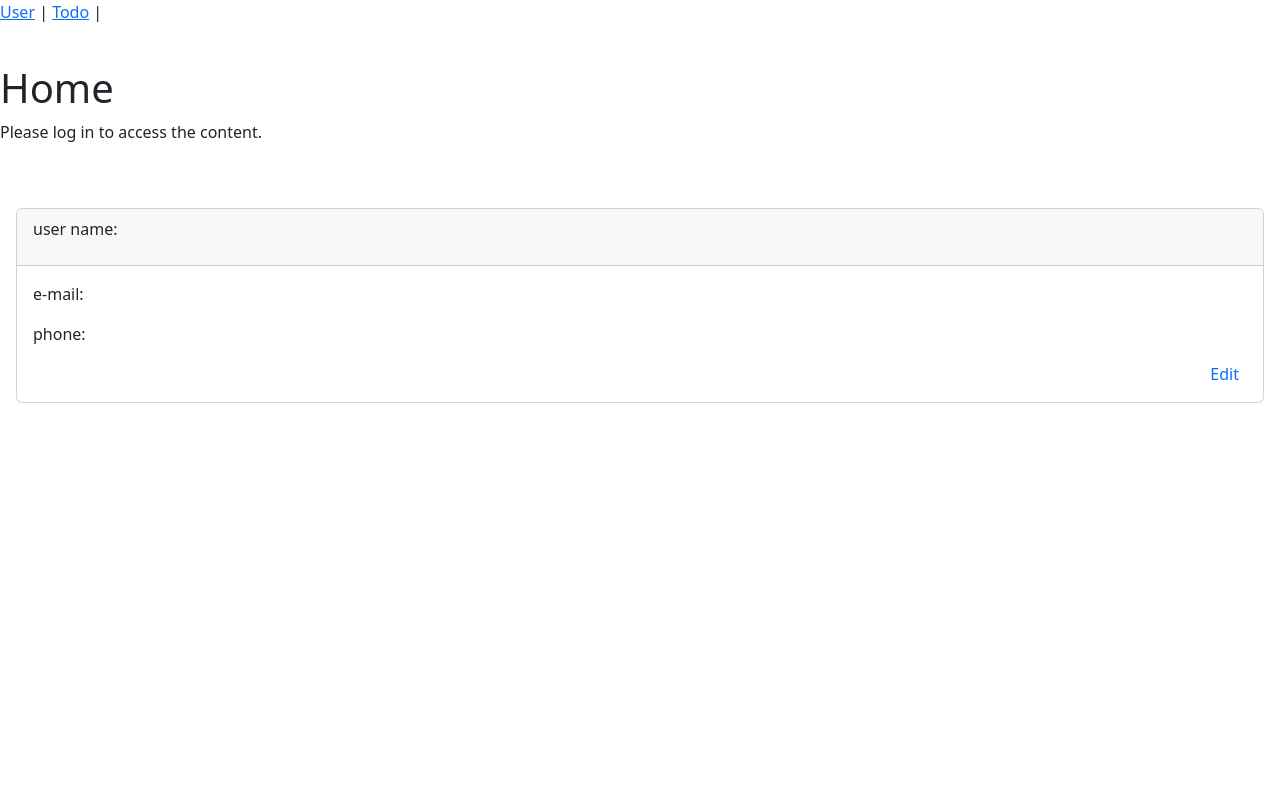
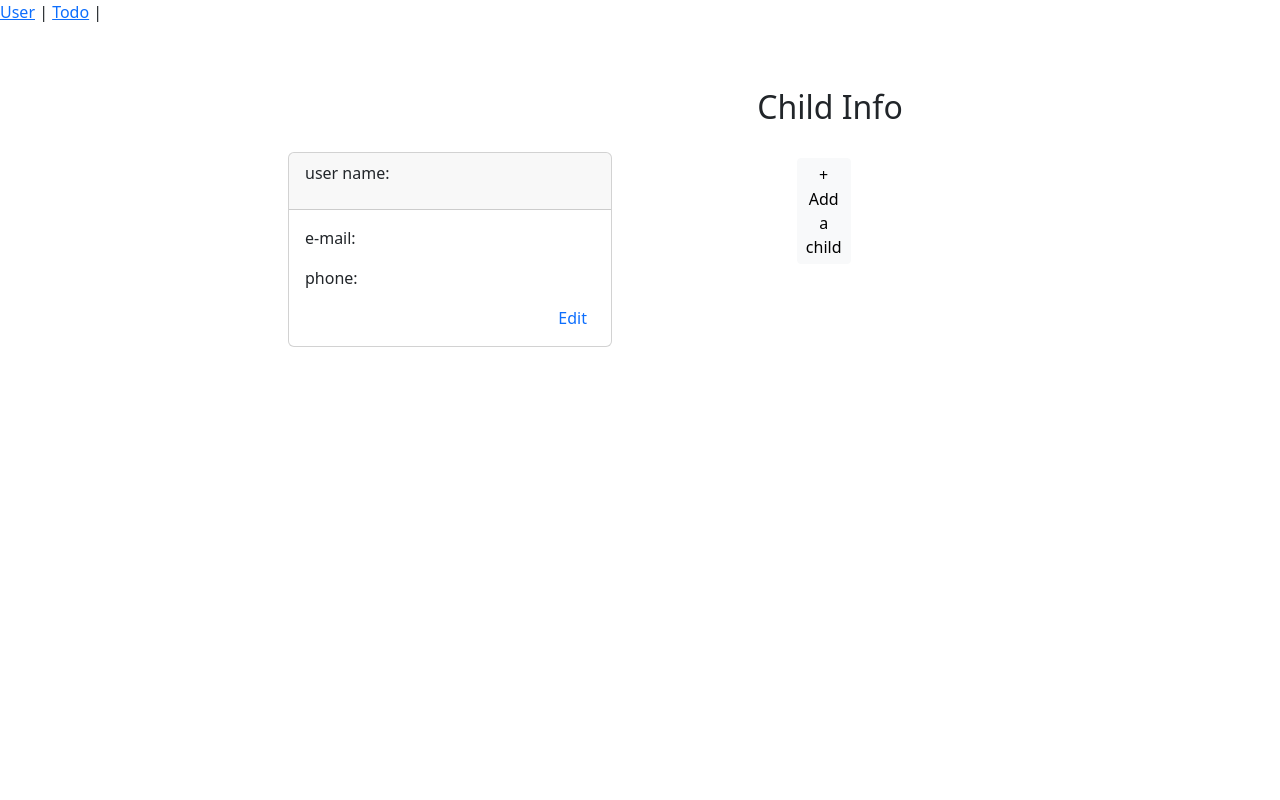
Before and after one commit to bisoukeiko/holbertonschool-portfolio, a React (Vite) app in the folder client/: page / in a window 1280 px wide. Shown: the top 800 px of the page. Built offline with nearby package versions, Linux system fonts and the light colour scheme.

Commit message:
fix code: modify layout

```diff
--- a/client/src/Components/Home.jsx
+++ b/client/src/Components/Home.jsx
@@ -1,23 +1,27 @@
 import { Link } from 'react-router-dom';
 import { useUser } from './UserContext';
-import User from "./User";
-import Child from "./Child";
-import Todo from "./Todo";
+import User from './User';
+import Child from './Child';
+import Party from './Party';
+import Todo from './Todo';
 
 function Home() {
   const { userId } = useUser();
 
   return (
-    <div>
-      <h1>Home</h1>
-      {userId ? (
-        <p>Welcome, user with ID: {userId}</p>
-      ) : (
-        <p>Please log in to access the content.</p>  // ログインしていない場合のメッセージ
-      )}
+    <div className='container mt-4'> {/* Bootstrapのコンテナを追加 */}
 
-      <User />
-      <Child />
+      {/* 横並びにするためのrowとcolを追加 */}
+      <div className='row justify-content-center'>
+        <div className='col-md-4'> {/* 画面幅の半分を使用 */}
+          <User />
+        </div>
+        <div className='col-md-4'> {/* 画面幅の半分を使用 */}
+          <Child />
+        </div>
+      </div>
+
+      {/* <Party /> */}
       {/* <Todo /> */}
     </div>
   )
```
